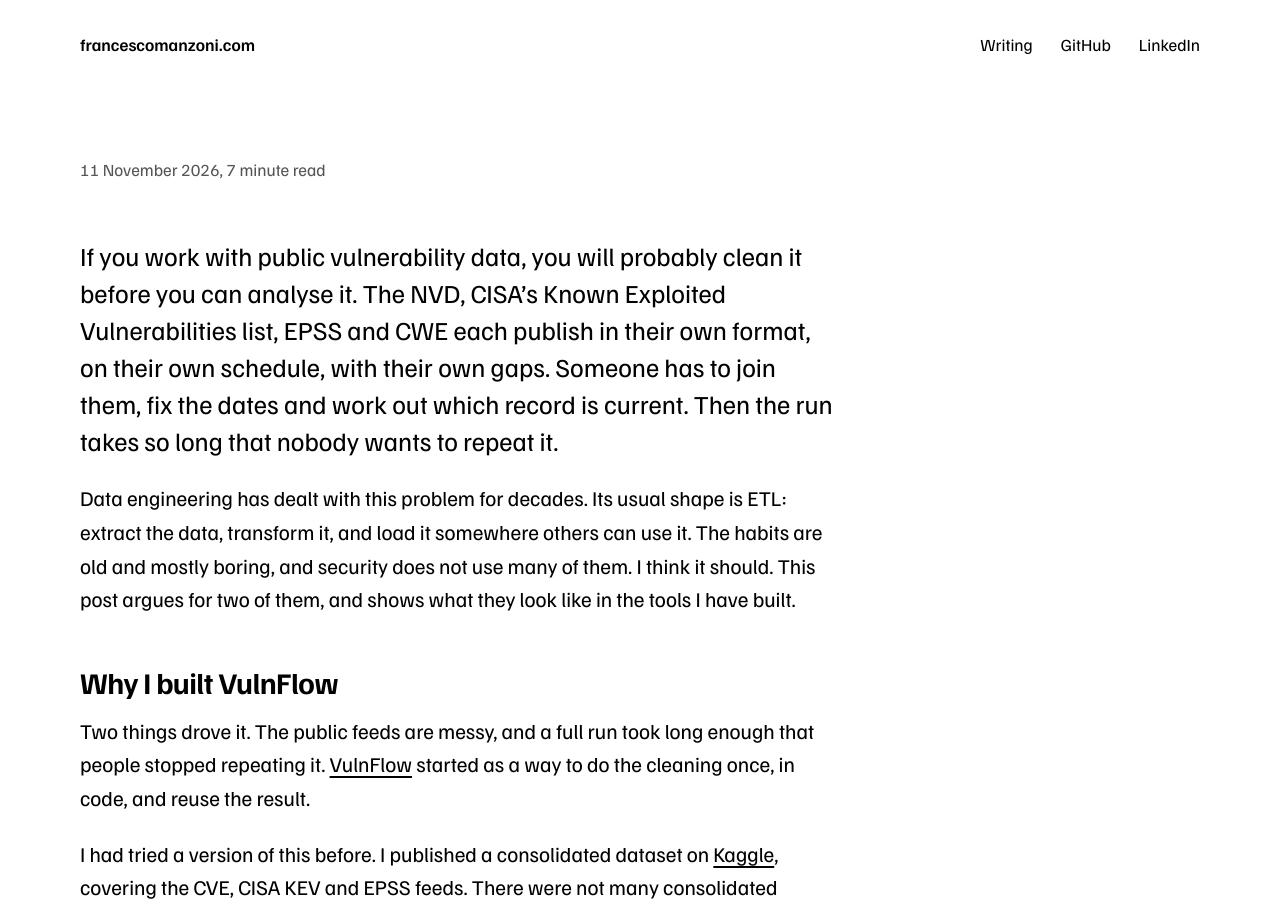
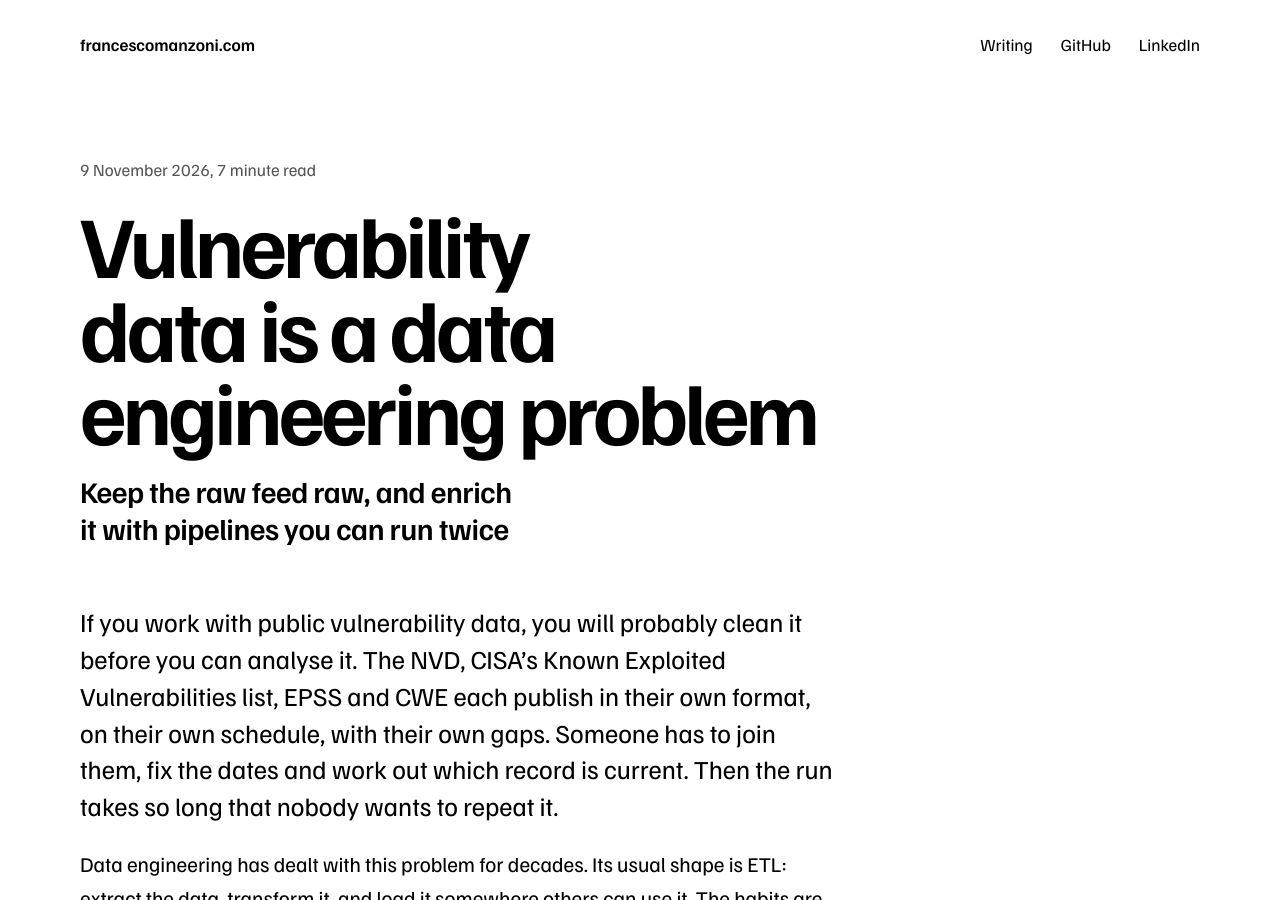
Before and after one commit to corifeo/francescomanzoni.com, a Jekyll site: the page built from _posts/2026-11-09-vulnflow.md, in a window 1280 px wide and 900 px high. Built offline with Jekyll 4.4.1, drawn with Linux system fonts in a browser that asks for light colours; our own code applies the rules of GitHub Pages for plain Markdown files.

Commit message:
Fix post description so the front matter parses

```diff
--- a/_posts/2026-11-09-vulnflow.md
+++ b/_posts/2026-11-09-vulnflow.md
@@ -2,7 +2,7 @@
 layout: post
 title: Vulnerability data is a data engineering problem
 subtitle: Keep the raw feed raw, and enrich it with pipelines you can run twice
-description: Vendors fill the gaps in public vulnerability data with their own scores. Security should own that data instead, using two habits from data engineering: keep raw data separate from logic, and make every pipeline safe to run twice.
+description: Vendors fill the gaps in public vulnerability data with their own scores. Security should own that data instead, using two habits from data engineering. Keep raw data separate from logic, and make every pipeline safe to run twice.
 ---
 If you work with public vulnerability data, you will probably clean it before you can analyse it. The NVD, CISA's Known Exploited Vulnerabilities list, EPSS and CWE each publish in their own format, on their own schedule, with their own gaps. Someone has to join them, fix the dates and work out which record is current. Then the run takes so long that nobody wants to repeat it.
 
```
